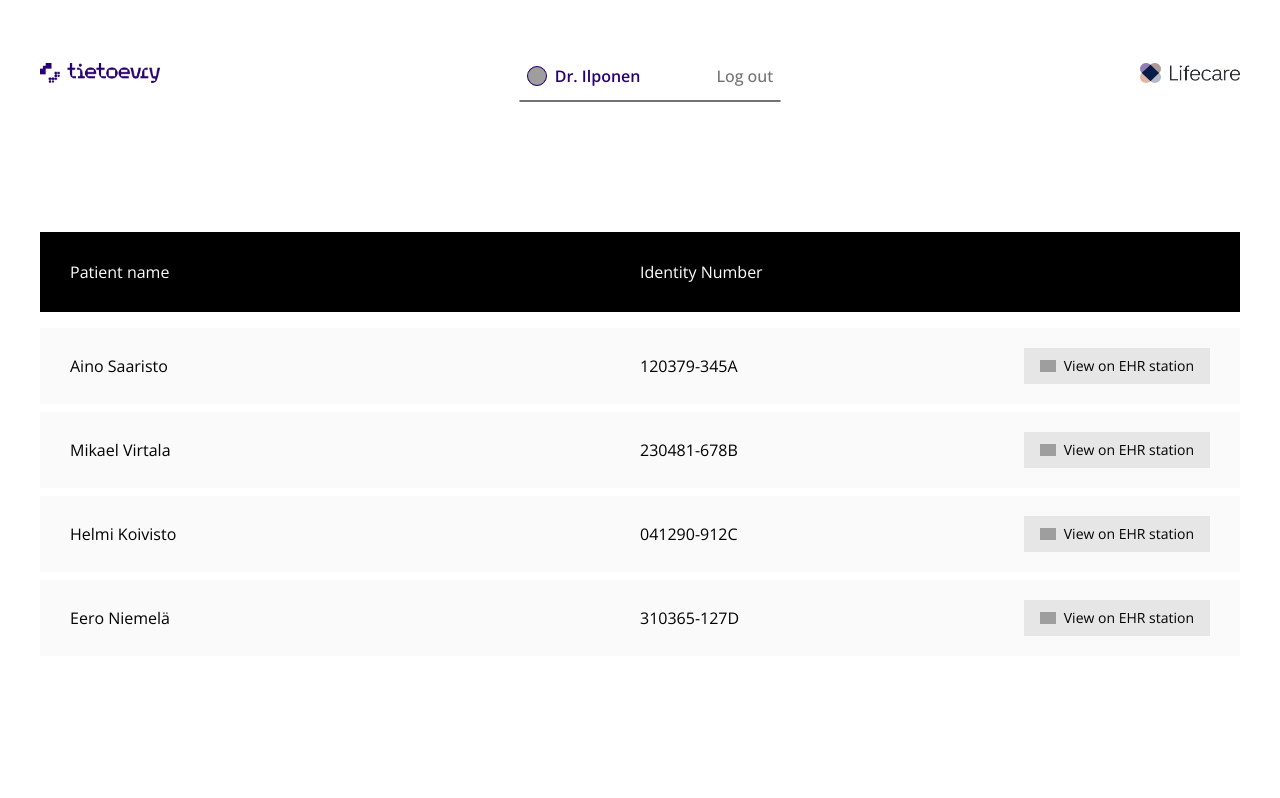
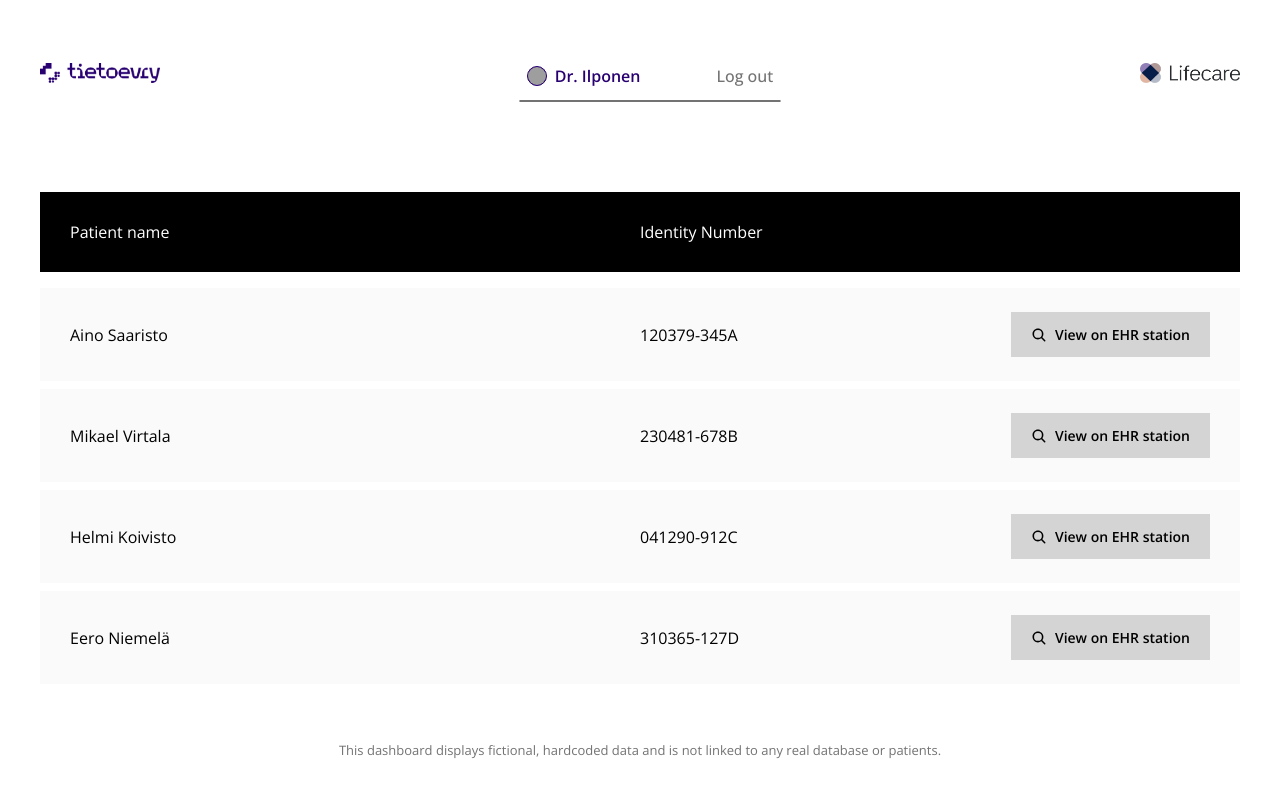
Before and after one commit to ofiscarlett/voice-to-ehr-teamwork, a Next.js app in the folder frontend/: page /dashboard in a window 1280 px wide. Built offline with nearby package versions, Linux system fonts and the light colour scheme; grey boxes are pictures that could not be loaded.

Commit message:
Dashboard v1 ⚙️

```diff
--- a/frontend/app/(main)/dashboard/page.tsx
+++ b/frontend/app/(main)/dashboard/page.tsx
@@ -8,14 +8,12 @@ export default function DashboardPage() {
 
   return (
     <div className="min-h-screen bg-white flex flex-col">
-      <div className="flex-1 max-w-[1280px] w-full mx-auto px-10 pt-[144px]">
+      <div className="flex-1 max-w-[1280px] w-full mx-auto px-10 pt-[104px]">
         <PatientList />
       </div>
-      <div className="w-full border-t border-[#E6E6E6] mt-auto">
-        <div className="max-w-[1280px] w-full mx-auto px-10 py-8">
-          <p className="text-[#737373] font-['Open_Sans'] text-[13px] text-center">
-            This dashboard displays fictional, hardcoded data and is not linked to any real database or patients.
-          </p>
+      <div className="w-full flex justify-center" style={{ position: 'absolute', bottom: '5vh', left: 0 }}>
+        <div className="text-[#737373] font-['Open_Sans'] text-[13px] text-center">
+          This dashboard displays fictional, hardcoded data and is not linked to any real database or patients.
         </div>
       </div>
     </div>
--- a/frontend/app/(main)/patient/[id]/page.tsx
+++ b/frontend/app/(main)/patient/[id]/page.tsx
@@ -153,14 +153,7 @@ export default function PatientPage() {
               {/* Left Section */}
               <div className="flex flex-col min-h-0">
                 <div className="space-y-2 mb-[100px]">
-                  <div>
-                    <span className="text-gray-500">Patient Name: </span>
-                    <span className="text-lg">{patientId}</span>
-                  </div>
-                  <div>
-                    <span className="text-gray-500">Patient ID: </span>
-                    <span className="text-lg">{patientId}</span>
-                  </div>
+                  <PatientHeader patientId={patientId} />
                 </div>
                 <div className="flex-1 min-h-0 overflow-auto">
                   <div className="grid grid-cols-2 gap-4 mb-8">
--- a/frontend/components/patient/PatientList.tsx
+++ b/frontend/components/patient/PatientList.tsx
@@ -29,21 +29,23 @@ export default function PatientList() {
         {patients.map((patient) => (
           <div
             key={patient.id}
-            className="grid grid-cols-2 px-[30px] py-5 items-center bg-[#FAFAFA] hover:bg-[#EEEEEE]"
+            className="grid grid-cols-2 px-[30px] py-6 items-center bg-[#FAFAFA] hover:bg-[#EEEEEE]"
           >
             <div className="text-base">{patient.name}</div>
             <div className="flex justify-between items-center">
               <span className="text-base">{patient.id}</span>
               <button
                 onClick={() => router.push(`/patient/${patient.id}`)}
-                className="bg-[#E6E6E6] text-black px-4 py-2 text-sm flex items-center gap-2 hover:bg-black hover:text-white"
+                className="bg-[#D4D4D4] text-black px-5 py-3 text-[14px] font-semibold flex items-center gap-2 hover:bg-black hover:text-white group transition-colors duration-200 cursor-pointer"
               >
-                <Image
-                  src="/icons/search.svg"
-                  alt="Search"
-                  width={16}
-                  height={16}
-                />
+                <span className="transition-transform duration-300 ease-in-out group-hover:rotate-[80deg] group-hover:filter group-hover:brightness-0 group-hover:invert">
+                  <Image
+                    src="/icons/search-icon.svg"
+                    alt="Search"
+                    width={16}
+                    height={16}
+                  />
+                </span>
                 View on EHR station
               </button>
             </div>
```
Also changed, not shown: frontend/public/icons/search-icon.svg (added).
